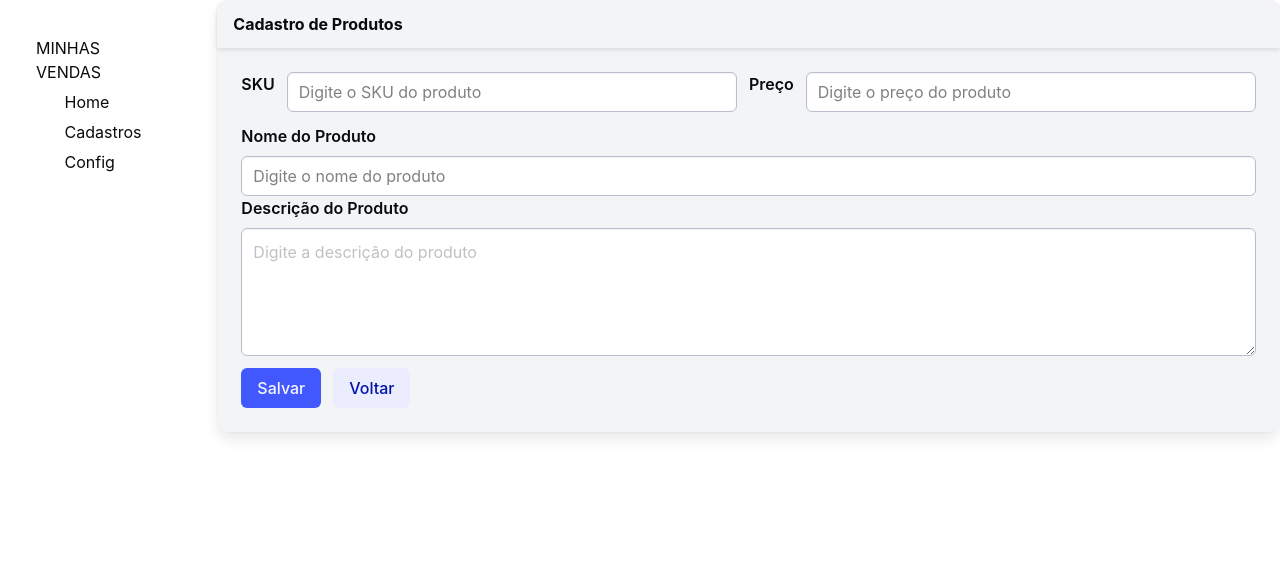
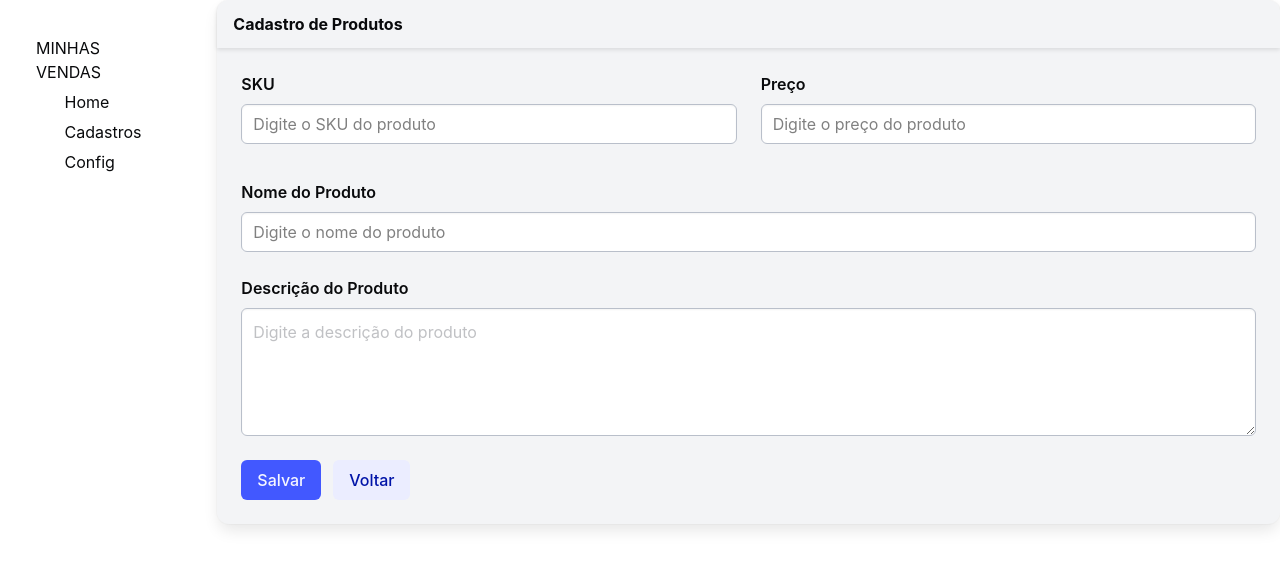
Before and after one commit to GabrielLimaSC/AppVendas, a Next.js app: page /cadastros/produtos in a window 1280 px wide. Shown: the top 568 px of the page. Built offline with nearby package versions, Linux system fonts and the light colour scheme.

Commit message:
Alinhando campos do formulario de produtos

```diff
--- a/src/app/components/produtos/cadastro/index.tsx
+++ b/src/app/components/produtos/cadastro/index.tsx
@@ -3,9 +3,10 @@
 export const CadastroProdutos: React.FC = () => {
     return (
         <Layout titulo="Cadastro de Produtos">
-            <div className="field is-grouped">
+            <div className="columns">
 
                     {/* SKU do Produto */}
+                <div className="field is-half column">
                     <label className="label has-text-black" htmlFor="InputSku">SKU</label>
                     <div className="control is-expanded">
                         <input className="input placeholder-gray is-hovered has-text-black has-background-white"
@@ -13,8 +14,10 @@
                         type="text"
                         placeholder="Digite o SKU do produto"/>
                     </div>
+                </div>
 
                     {/* Preço */}
+                <div className="field is-half column">
                     <label className="label has-text-black" htmlFor="InputPreco">Preço</label>
                     <div className="control is-expanded">
                         <input className="input placeholder-gray is-hovered has-text-black has-background-white"
@@ -22,24 +25,34 @@
                         type="text"
                         placeholder="Digite o preço do produto"/>
                     </div>
+                </div>
 
             </div>
-            <div className="field">
+
                 {/* Nome do Produto */}
+                <div className="columns">
+                    <div className="field is-full column">
                         <label className="label has-text-black" htmlFor="InputNome">Nome do Produto</label>
                         <div className="control is-expanded">
                             <input className="input placeholder-gray is-hovered has-text-black has-background-white"
                             id="InputNome"
                             type="text"
+
                             placeholder="Digite o nome do produto"/>
                         </div>
+                    </div>
+                </div>
+
 
                 {/* Descrição do Produto */}
+            <div className="columns">
+                <div className="field column is-full">
                     <label className="label has-text-black" htmlFor="InputDescricao">Descrição do Produto</label>
                     <div className="control is-expanded">
                         <textarea className="textarea placeholder-gray is-hovered has-text-black has-background-white"
                         id="InputDescricao"
                         placeholder="Digite a descrição do produto"></textarea>
+                    </div>
                 </div>
             </div>
 
```
Lines whose indentation alone changed are shown as unchanged.
